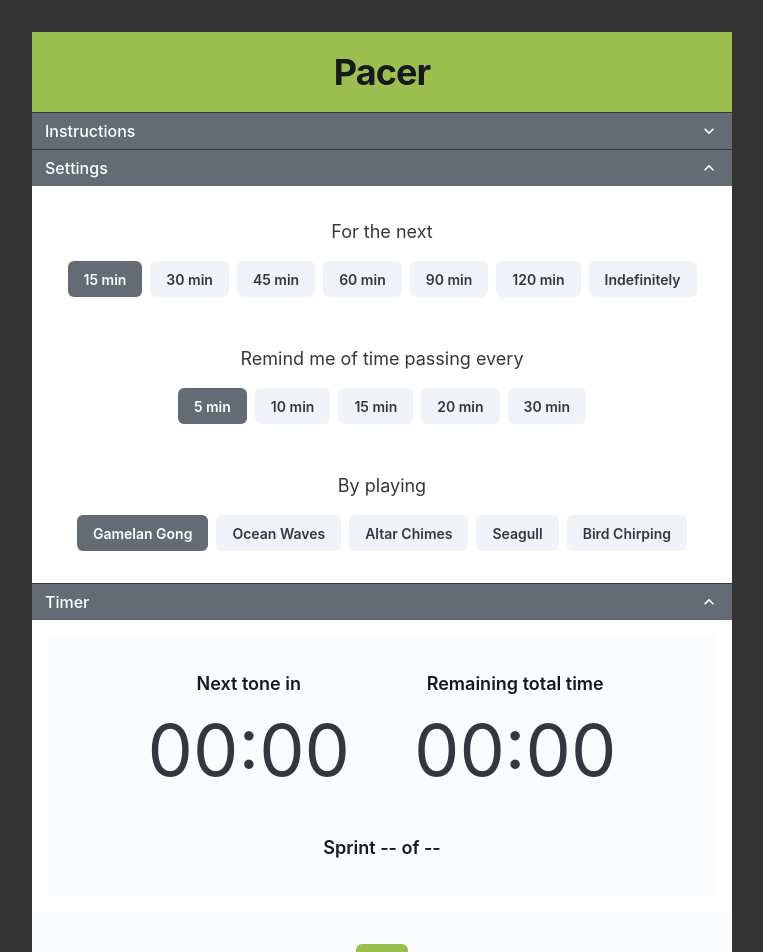
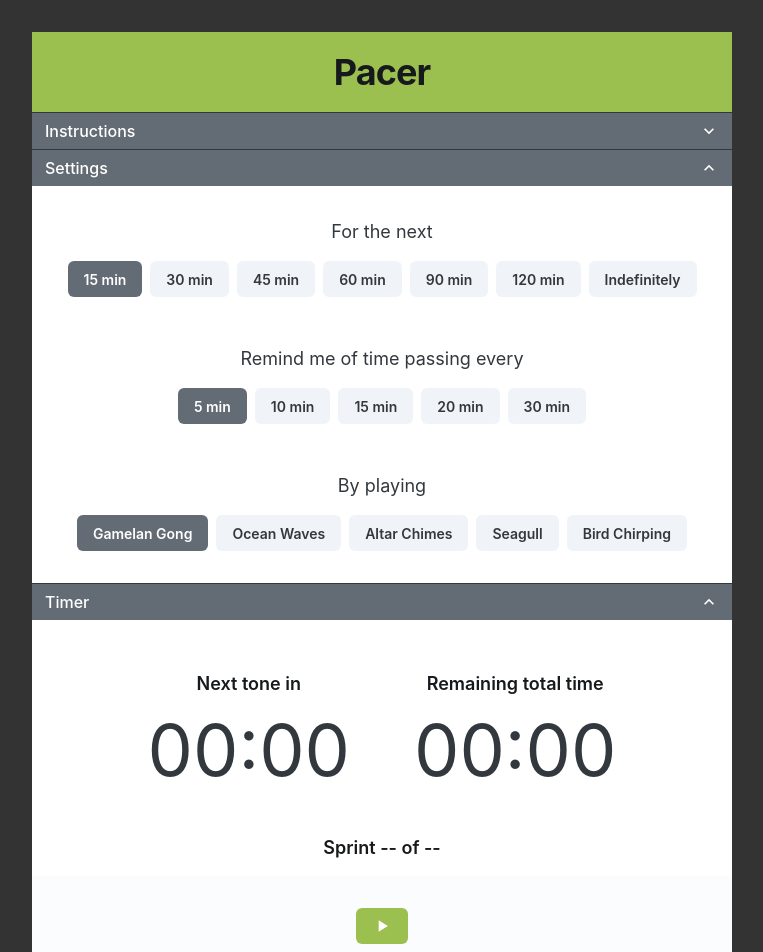
Before and after one commit to fastfedora/pacer, a React (Vite) app: page / in a window 1280 px wide. Shown: the top 952 px of the page, without its empty margins (258-1021 px from the left). Built offline with nearby package versions, Linux system fonts and the light colour scheme.

Commit message:
style: Adjust style

```diff
--- a/src/App.tsx
+++ b/src/App.tsx
@@ -102,13 +102,11 @@ function App() {
         </Accordion>
 
         <Accordion label="Timer" defaultExpanded={true}>
-          <Sheet>
-            <Timer timerInfo={timerInfo} />
-          </Sheet>
+          <Timer timerInfo={timerInfo} />
         </Accordion>
       </AccordionGroup>
 
-      <Sheet sx={{ p: 4, pb: 8 }}>
+      <Sheet sx={{ pt: 4, pb: 8 }}>
         <SoundPlayer
           delay={selectedPace}
           duration={selectedDuration}
--- a/src/components/Timer.tsx
+++ b/src/components/Timer.tsx
@@ -32,7 +32,7 @@ function Timer({ timerInfo }: { timerInfo?: TimerInfo }) {
   }
 
   return (
-    <Stack style={{ fontSize: 72, padding: 36 }} spacing={4}>
+    <Stack style={{ fontSize: 72, paddingTop: 36 }} spacing={4}>
       <Stack direction="row" justifyContent="center" spacing={8}>
         <div>
           <Typography level="title-lg">Next tone in</Typography>
--- a/src/index.css
+++ b/src/index.css
@@ -1,70 +1,16 @@
-:root {
-  font-family: Inter, system-ui, Avenir, Helvetica, Arial, sans-serif;
-  line-height: 1.5;
-  font-weight: 400;
-
-  color-scheme: light dark;
-  color: rgba(255, 255, 255, 0.87);
-  background-color: #242424;
-
-  font-synthesis: none;
-  text-rendering: optimizeLegibility;
-  -webkit-font-smoothing: antialiased;
-  -moz-osx-font-smoothing: grayscale;
-  -webkit-text-size-adjust: 100%;
+a {
+  font-weight: 500;
+  color: #9CC04F;
+  text-decoration: underline dashed 1px;
+  text-underline-position: under;
 }
 
-a {
-  font-weight: 500;
-  color: #646cff;
-  text-decoration: inherit;
-}
 a:hover {
-  color: #535bf2;
+  color: #5f782b;
 }
 
 body {
   margin: 0;
   display: flex;
-  /* place-items: center; */
-  min-width: 320px;
-  min-height: 100vh;
   background: #333;
 }
-
-h1 {
-  font-size: 3.2em;
-  line-height: 1.1;
-}
-
-button {
-  border-radius: 8px;
-  border: 1px solid transparent;
-  padding: 0.6em 1.2em;
-  font-size: 1em;
-  font-weight: 500;
-  font-family: inherit;
-  background-color: #1a1a1a;
-  cursor: pointer;
-  transition: border-color 0.25s;
-}
-button:hover {
-  border-color: #646cff;
-}
-button:focus,
-button:focus-visible {
-  outline: 4px auto -webkit-focus-ring-color;
-}
-
-@media (prefers-color-scheme: light) {
-  :root {
-    color: #213547;
-    background-color: #ffffff;
-  }
-  a:hover {
-    color: #747bff;
-  }
-  button {
-    background-color: #f9f9f9;
-  }
-}
```
